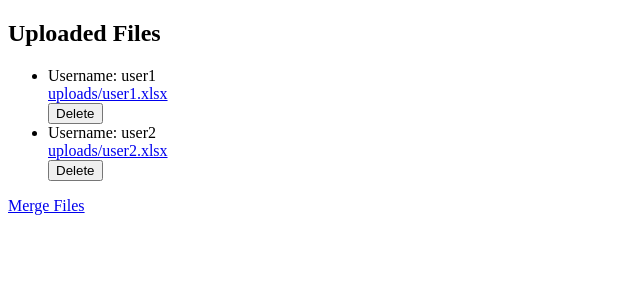
After one commit to ashokmedasani/Import-and-Export-excel-in-DJango, a Django app: page /file-list/ in a window 1280 px wide. The commit adds this page. Shown: the top 300 px of the page, without its empty margins (0-640 px from the left). Run offline with Django 4.2, Linux system fonts and the light colour scheme; data comes from the database, SQL or seed files in the repository.

Commit message:
Functonality done

```diff
--- /dev/null
+++ b/excel_work/ipxp/templates/file_list.html
@@ -0,0 +1,26 @@
+<!DOCTYPE html>
+     <html>
+     <head>
+         <title>File List</title>
+     </head>
+     <body>
+         <h2>Uploaded Files</h2>
+         <ul>
+             {% for file in files %}
+                 <li>
+                     Username: {{ file.username }}
+                     <br>
+                     <a href="{{ file.excel_file.url }}" target="_blank">{{ file.excel_file.name }}</a>
+                     <form method="post" action="{% url 'delete_file' file.id %}">
+                         {% csrf_token %}
+                         <button type="submit">Delete</button>
+                     </form>
+                 </li>
+             {% endfor %}
+         </ul>
+
+        {% comment %} <form method="get" acton={% url 'merge_data' %}> {% endcomment %}
+            <a href="{% url 'merge_data' %}">Merge Files</a>
+        </form>
+     </body>
+     </html>
--- a/excel_work/ipxp/templates/index.html
+++ b/excel_work/ipxp/templates/index.html
@@ -11,6 +11,7 @@
     <body>
         <div>
             <a href="/uploadfile/">Upload excel file</a>
+            <a href="/upload_form/">Upload Form</a>
         </div>
 
         <script src="" async defer></script>
--- a/excel_work/ipxp/templates/upload_separate_excel.html
+++ b/excel_work/ipxp/templates/upload_separate_excel.html
@@ -11,7 +11,7 @@
       <button type="submit">Upload Individual Excel</button>
     </form>
     <h3>Uploaded Files:</h3>
-    {% comment %} <ul>
+    <ul>
       {% for item in data %}
       <li>
         {{ item.excel_file.name }}
@@ -21,6 +21,6 @@
         </form>
       </li>
       {% endfor %}
-    </ul> {% endcomment %}
+    </ul>
   </body>
 </html>
--- a/excel_work/ipxp/urls.py
+++ b/excel_work/ipxp/urls.py
@@ -12,4 +12,10 @@ urlpatterns = [
     path('upload_separate_excel/', views.upload_separate_excel, name ='upload_separate_excel' ),
     # path('delete/<int:file_id>/', views.delete_separate_excel, name='delete_separate_excel'),
     path('upload_separate_success/', views.upload_separate_success, name ='upload_separate_success' ),
+    path('upload_form/', views.process_excel, name='upload_form'),
+    path('media/delete/<int:file_id>/', views.delete_file, name='delete_file'),
+    path('file-list/', views.file_list, name='file_list'),
+    path('merge_success/', views.merge_data, name='merge_data'),
+    path('merge_error/', views.merge_error, name='merge_error'),
+    path('delete-file/<path:merged_file_path>', views.delete_merged_file, name='delete_merged_file'),  # Add this line
 ]
--- /dev/null
+++ b/excel_work/ipxp/views.py
@@ -0,0 +1,346 @@
+from django.shortcuts import render, redirect, get_object_or_404
+from django.views.decorators.http import require_http_methods
+from .forms import UploadForm
+import pandas as pd
+import openpyxl
+from .models import person
+from .resources import personResources
+from django.contrib import messages
+from tablib import Dataset
+from django.http import HttpResponse
+import os
+
+
+# Create your views here.
+
+def uploadfile(request):
+    if request.method == 'POST':
+        form = UploadForm(request.POST, request.FILES)
+        if form.is_valid():
+            excel_file = pd.read_excel(request.FILES['Excel_file'])
+            # write any excel modification code here
+
+            #store in session
+            request.session['df'] = excel_file.to_dict(orient='records')
+            return redirect('display_data')
+            # return render (request, 'display_data.html', {'df': excel_file})
+    else:
+        form = UploadForm()
+    return render(request, 'uploadfile.html', {'form': form})
+
+def index(request):
+    return render(request, 'index.html')
+
+def display_data(request):
+    excel_file_records = request.session.pop('df', [])
+    excel_file = pd.DataFrame(excel_file_records)
+
+    return render (request, 'display_data.html', {'df': excel_file})
+
+
+def simple_upload(request):
+    if request.method == 'POST':
+        person_resource = personResources()
+        dataset = Dataset()
+        new_person = request.FILES['myfile']
+
+        imported_data = dataset.load(new_person.read(),format='xlsx')
+        for data in imported_data:
+            value = person(
+                data[0],
+                data[1],
+                data[2],
+                data[3]
+            )
+            value.save()
+    return render(request,'data_upload.html')
+
+def export(request):
+    person_resource = personResources()
+    dataset = person_resource.export()
+    response = HttpResponse(dataset.xls, content_type='application/vnd.ms-excel')
+    response['Content-Disposition'] = 'attachment; filename="person.xls"'
+    return response
+
+
+
+###############################################################################################################
+
+from django.core.files.storage import FileSystemStorage, default_storage
+from .forms import ExcelUploadForm
+from .models import ExcelData, File
+
+
+def upload_excel(request):
+    if request.method == 'POST':
+        form = ExcelUploadForm(request.POST, request.FILES)
+        if form.is_valid():
+            files = request.FILES.getlist('file')
+            df_list = []
+
+            for uploaded_file in files:
+                fs = FileSystemStorage()
+                filename = fs.save(uploaded_file.name, uploaded_file)
+                df = pd.read_excel(uploaded_file)
+                df_list.append(df)
+
+                ExcelData.objects.create(file=filename)
+
+            # Merge the dataframes
+            final_df = pd.concat(df_list, ignore_index=True)
+
+            # Save the final_df to a new Excel file or process it as needed
+            output_file_path = 'path_to_final_output_file.xlsx'
+            final_df.to_excel(output_file_path, index=False)
+
+            success_message = f'{len(files)} files uploaded successfully'
+
+            return redirect('upload_excel')
+            # return render(request, 'upload_excel.html', {'form': form, 'success_message': success_message})
+
+            # return render(request, 'merge_excel.html', {'output_file_path': output_file_path})
+
+    else:
+        form = ExcelUploadForm()
+
+    data = ExcelData.objects.all()
+    return render(request, 'upload_excel.html', {'form': form, 'data': data})
+
+
+def merge_excel(request):
+       # Logic to merge Excel files and create the final Excel file
+       # You can use pandas library for handling Excel files
+
+       # For example:
+    data = ExcelData.objects.all()
+    df_list = [pd.read_excel(data_obj.file.path) for data_obj in data]
+    final_df = pd.concat(df_list, ignore_index=True)
+
+       # Save the final_df to a new Excel file or process it as needed
+    final_df.to_excel(r"C:\Users\medas\OneDrive\Desktop\Output.xlsx", index=False)
+
+    return render(request, 'merge_excel.html')
+
+
+def delete_excel(request, file_id):
+       # Retrieve the ExcelData object based on the file_id
+    excel_data = ExcelData.objects.get(pk=file_id)
+
+       # Delete the associated file from the storage
+    file_path = excel_data.file.path
+    os.remove(file_path)
+
+       # Delete the ExcelData object from the database
+    excel_data.delete()
+
+    return redirect('upload_excel')
+
+def file_list(request):
+    files = File.objects.filter(deleted=False)
+    context = {'files': files}
+    return render(request, 'your_template.html', context)
+
+
+###################################################################################################################################################
+
+from .forms import ExcelIndividualForm, ExcelDeleteForm
+from .models import ExcelIndividual
+
+def upload_separate_excel(request):
+    if request.method == 'POST':
+        form = ExcelIndividualForm(request.POST, request.FILES)
+        if form.is_valid():
+            user_name = form.cleaned_data['user_name']
+            excel_file = form.cleaned_data['excel_file']
+            # files = request.FILES.getlist('excel_file')
+            # df_list = []
+
+            # for uploaded_file in files:
+            #     fs = FileSystemStorage()
+            #     filename = fs.save(uploaded_file.name, uploaded_file)
+
+            #     df = pd.read_excel(uploaded_file)
+            #     df_list.append(df)
+
+            #     ExcelData.objects.create(name=user_name, file=filename)
+
+            # Merge the dataframes
+            # final_df = pd.concat(df_list, ignore_index=True)
+
+            # Save the final_df to a new Excel file or process it as needed
+            # output_file_path = 'path_to_final_output_file.xlsx'
+            # final_df.to_excel(output_file_path, index=False)
+            # Book4.to_excel(output_file_path, index=False)
+
+            # return redirect('upload_separate_success')
+            # return render(request, 'merge_excel.html', {'output_file_path': output_file_path})
+            # Rename the file with the user_name
+           # Rename the file with the user_name
+            file_name, file_extension = os.path.splitext(excel_file.name)
+            new_file_name = f"{user_name}{file_extension}"
+
+            # Save the uploaded file to the model
+            instance = ExcelIndividual(user_name=user_name, excel_file=new_file_name)
+            instance.excel_file.save(new_file_name, excel_file, save=True)
+
+            # Read the Excel file and save data to the database
+            df = pd.read_excel(excel_file)
+            # YourModel.objects.bulk_create([YourModel(**row) for row in df.to_dict(orient='records')])
+
+            return redirect('upload_separate_excel')
+    else:
+        form = ExcelIndividualForm()
+
+    files = ExcelIndividual.objects.all()  # Query all uploaded files
+    return render(request, 'upload_separate_excel.html', {'form': form, 'files': files})
+
+
+
+    # else:
+    #     form = ExcelIndividualForm()
+
+    # data = ExcelIndividual.objects.all()
+    # delete_form = ExcelDeleteForm()
+    # return render(request, 'upload_separate_excel.html', {'form': form, 'data': data, 'delete_form': delete_form})
+
+
+# def merge_excel(request):
+#        # Logic to merge Excel files and create the final Excel file
+#        # You can use pandas library for handling Excel files
+
+#        # For example:
+#     data = ExcelIndividual.objects.all()
+#     df_list = [pd.read_excel(data_obj.file.path) for data_obj in data]
+#     final_df = pd.concat(df_list, ignore_index=True)
+
+#        # Save the final_df to a new Excel file or process it as needed
+#     final_df.to_excel(r"C:\Users\medas\OneDrive\Desktop\Output.xlsx", index=False)
+
+#     return render(request, 'merge_excel.html')
+
+
+def delete_separate_excel(request):
+
+    if request.method == 'POST':
+        delete_form = ExcelDeleteForm(request.POST)
+        if delete_form.is_valid():
+            file_id = delete_form.cleared_data['excel_file_id']
+       # Retrieve the ExcelData object based on the file_id
+
+            excel_data = ExcelIndividual.objects.get(pk=file_id)
+
+       # Delete the associated file from the storage
+            file_path = excel_data.file.path
+            fs = FileSystemStorage()
+            fs.delete(file_path)
+
+
+       # Delete the ExcelData object from the database
+            excel_data.delete()
+            return redirect('upload_separate_excel')
+
+    return redirect('upload_separate_excel')
+
+def upload_separate_success(request):
+    return render(request, 'upload_separate_success.html')
+
+
+
+####################################################################################################################################
+
+from .forms import UserDataForm
+from .models import UserData
+
+def process_excel(request):
+    if request.method == 'POST':
+        form = UserDataForm(request.POST, request.FILES)
+        if form.is_valid():
+            user_data = form.save(commit=False)
+
+               # Rename the file with the username
+            user_data.excel_file.name = f"{user_data.username}.xlsx"
+
+            user_data.save()
+
+            return redirect('file_list')
+    else:
+        form = UserDataForm()
+    return render(request, 'upload_form.html', {'form': form})
+
+def file_list(request):
+    files = UserData.objects.all()
+    return render(request, 'file_list.html', {'files': files})
+
+def delete_file(request, file_id):
+    file = get_object_or_404(UserData, pk=file_id)
+    file_path = file.excel_file.path
+    file.excel_file.delete()
+    file.delete()
+    return redirect('file_list')
+
+
+
+def merge_data(request):
+       # Get all UserData instances
+    all_user_data = UserData.objects.all()
+
+       # Check if there are at least two files to merge
+    if len(all_user_data) < 2:
+        return render(request, 'merge_error.html', {'error_message': 'Insufficient files for merging.'})
+
+       # Read and concatenate data from all files
+    dfs = [pd.read_excel(user_data.excel_file.path) for user_data in all_user_data]
+    merged_df = pd.concat(dfs, ignore_index=True)
+
+       # Example: Save the merged DataFrame to a new file
+    merged_file_name = 'merged_data.xlsx'
+    merged_file_path = f'media/{merged_file_name}'
+    merged_df.to_excel(merged_file_path, index=False)
+
+    print(merged_file_path)
+
+       # Create a UserData instance for the merged file
+    # merged_user_data = UserData.objects.create(username='merged_user', excel_file='merged_data.xlsx')
+
+    return render(request, 'merge_success.html', {'merged_file_path': merged_file_path, 'merged_df': merged_df})
+
+
+# @require_http_methods(["POST"])
+def delete_merged_file(request, merged_file_path):
+       # Get the UserData instance for the merged file
+    # merged_user_data = get_object_or_404(UserData, pk=merged_file_id)
+
+       # Delete the merged file from storage
+    # merged_file_path.delete()
+
+       # Delete the UserData instance for the merged file
+    # merged_user_data.delete()
+
+    # return redirect('process_excel')
+    try:
+    #     # Construct the full path to the file within your app's media directory
+        full_path = merged_file_path
+        if os.path.exists(full_path):
+            os.remove(full_path)
+
+    #     # Check if the file exists before attempting to delete
+    #     if default_storage.exists(merged_file_path):
+    #         # Delete the file
+    #         default_storage.delete(merged_file_path)
+
+    #         # Return a success message
+            return HttpResponse(f"File at {merged_file_path} deleted successfully.")
+        else:
+            return HttpResponse(f"File at {merged_file_path} not found.")
+    except Exception as e:
+        return HttpResponse(f"An error occurred: {str(e)}")
+
+    # full_path = default_storage.path(merged_file_path)
+    #         # Delete the file
+    # default_storage.delete(merged_file_path)
+    # return redirect('process_excel')
+
+
+
+def merge_error(request):
+    return render(request, 'merge_error.html')
```
Also changed, not shown: excel_work/ipxp/forms.py (+21 -1 lines), excel_work/ipxp/models.py (+12 -1 lines), excel_work/ipxp/templates/merge_error.html (added, +13 -0 lines), excel_work/ipxp/templates/merge_success.html (added, +44 -0 lines), excel_work/ipxp/templates/upload_excel.html (+7 -0 lines), excel_work/ipxp/templates/upload_form.html (added, +18 -0 lines), excel_work/db.sqlite3, excel_work/ipxp/migrations/0001_initial.py, excel_work/ipxp/migrations/0002_exceldata.py (deleted), excel_work/ipxp/migrations/0003_excelindividual.py (deleted), 3 other files.
